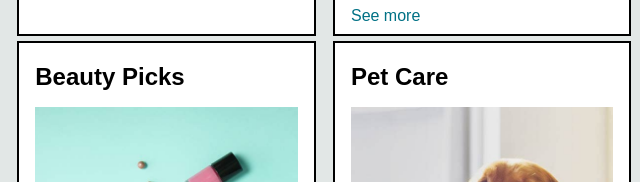
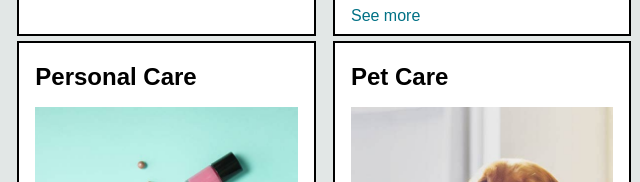
Before and after one commit to AMITPATTANAYAK/amazon-clone, a plain HTML site: page index.html in a window 1280 px wide. Shown: the part 858-1040 px from the top of the page, 0-640 px from the left. Drawn offline with Linux system fonts and the light colour scheme.

Commit message:
Update index.html

```diff
--- a/index.html
+++ b/index.html
@@ -102,7 +102,7 @@
       </div>
     </div><div class="box">
       <div class="box-content">
-          <h2>Beauty Picks</h2>
+          <h2>Personal Care</h2>
      <div class="box-img" style="background-image: url('box5_image.jpg');"></div>
      <p>See more</p>
       </div>
```
